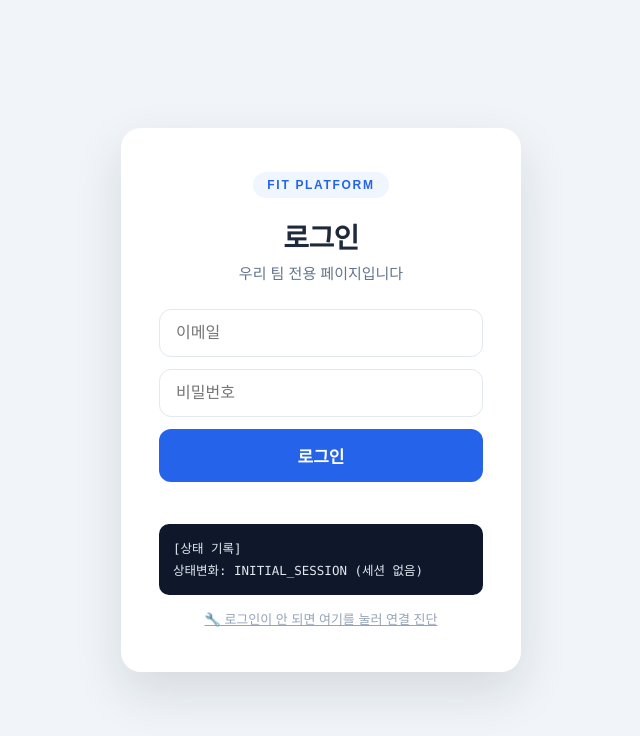
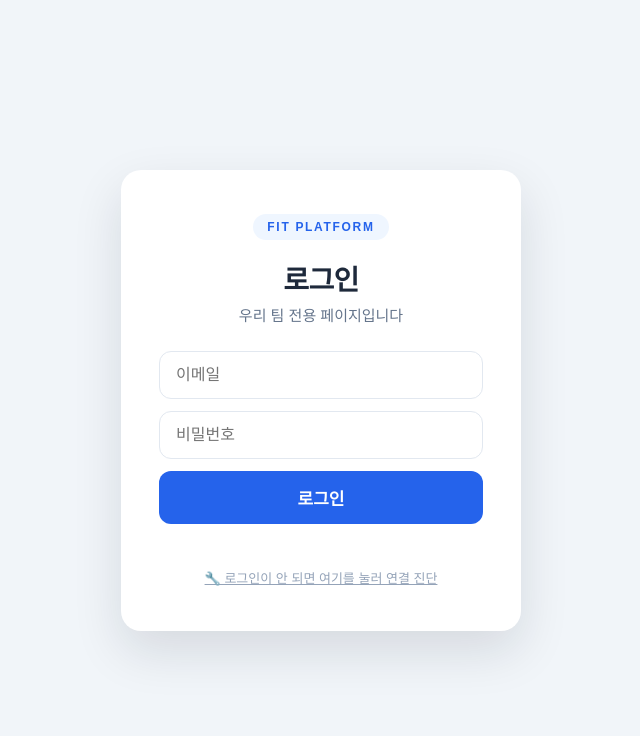
Before and after one commit to fit-platform/map, a plain HTML site: page index.html in a window 1280 px wide. Shown: the whole page, without its empty margins (319-959 px from the left). Drawn offline with nearby package versions, Linux system fonts and the light colour scheme.

Commit message:
clean up: move status log to console, tidy login UI

```diff
--- a/index.html
+++ b/index.html
@@ -57,7 +57,6 @@
       <input id="password" type="password" placeholder="비밀번호" autocomplete="current-password">
       <button class="btn" id="loginBtn">로그인</button>
       <div class="msg" id="loginMsg"></div>
-      <pre class="diagOut" id="authLog" hidden></pre>
       <button class="diaglink" id="diagBtn">🔧 로그인이 안 되면 여기를 눌러 연결 진단</button>
       <pre class="diagOut" id="diagOut" hidden></pre>
     </div>
@@ -98,13 +97,8 @@
     const loginView=$('loginView'), appView=$('appView');
     let currentUser = null;
 
-    // 상태 기록 (무슨 일이 일어나는지 화면에 글자로 남김)
-    const _log=[];
-    function logStatus(s){
-      const el=$('authLog'); el.hidden=false;
-      _log.push(s);
-      el.textContent='[상태 기록]\n'+_log.slice(-6).join('\n');
-    }
+    // 상태 기록 (개발자 콘솔로만 — 문제 발생 시 F12 콘솔에서 확인)
+    function logStatus(s){ console.log('[status]', s); }
 
     // 화면 전환: onAuthStateChange가 넘겨준 session을 그대로 사용
     // ⚠️ 이 안에서 getSession/getUser 등 auth 메서드를 다시 부르면 데드락(멈춤) → 절대 호출 금지
```
